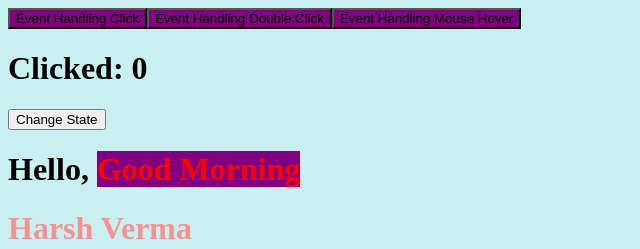
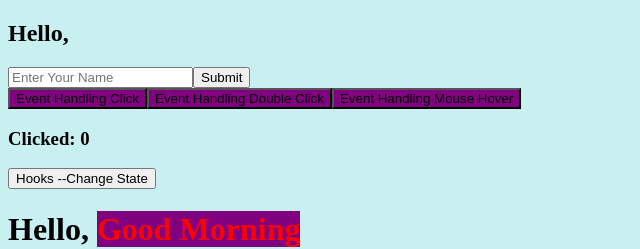
Before and after one commit to Harishverma7/React-Practise, a React (Create React App) app: page / in a window 1280 px wide. Shown: the top 249 px of the page, without its empty margins (0-640 px from the left). Built offline with nearby package versions, Linux system fonts and the light colour scheme.

Commit message:
Form Controlled/ Uncontrolled

```diff
--- a/src/App.jsx
+++ b/src/App.jsx
@@ -6,10 +6,12 @@ import Card from "./Card";
 import Aray from "./Aray";
 import Hooks from "./Hooks";
 import EventHandling from "./EventHandling";
+import Forms from "./Forms";
 
 function App() {
     return (
         <>
+            <Forms />
             <EventHandling />
             <Hooks />
             <Time />
--- a/src/EventHandling.jsx
+++ b/src/EventHandling.jsx
@@ -33,9 +33,11 @@ const EventHandling = () => {
 
     return (
         <>
-            <button style={{ backgroundColor: bgg }} onClick={Clickk}>Event Handling {nam}</button>
-            <button style={{ backgroundColor: doublebgg }} onDoubleClick={function_dbl_click}>Event Handling {doublenam}</button>
-            <button style={{ backgroundColor: hoverbgg }} onMouseOver={function_hover}>Event Handling {hovernam}</button>
+            <div className="mb-5">
+                <button style={{ backgroundColor: bgg }} onClick={Clickk}>Event Handling {nam}</button>
+                <button style={{ backgroundColor: doublebgg }} onDoubleClick={function_dbl_click}>Event Handling {doublenam}</button>
+                <button style={{ backgroundColor: hoverbgg }} onMouseOver={function_hover}>Event Handling {hovernam}</button>
+            </div>
         </>
     )
 };
--- /dev/null
+++ b/src/Forms.jsx
@@ -0,0 +1,26 @@
+import React, { useState } from "react";
+
+
+const Form = () => {
+    const [nam, setName] = useState('');
+    const [name, setinputName] = useState();
+
+    const inputEvent = (e) => {
+        console.log(e.target.value);
+        setName(e.target.value);
+    }
+
+    const onsubmit = () => {
+        setinputName(nam);
+    };
+
+    return (
+        <>
+            <h2>Hello,{name}</h2>
+            <input type="text" value={nam} placeholder="Enter Your Name" onChange={inputEvent}></input>
+            <button onClick={onsubmit}>Submit</button>
+        </>
+    );
+};
+
+export default Form;
--- a/src/Hooks.jsx
+++ b/src/Hooks.jsx
@@ -9,8 +9,8 @@ const Hooks = () => {
 
     return (
         <>
-            <h1>Clicked: {count}</h1>
-            <button onClick={Clicked}>Change State</button>
+            <h3>Clicked: {count}</h3>
+            <button onClick={Clicked}>Hooks --Change State</button>
         </>
     )
 }
```
